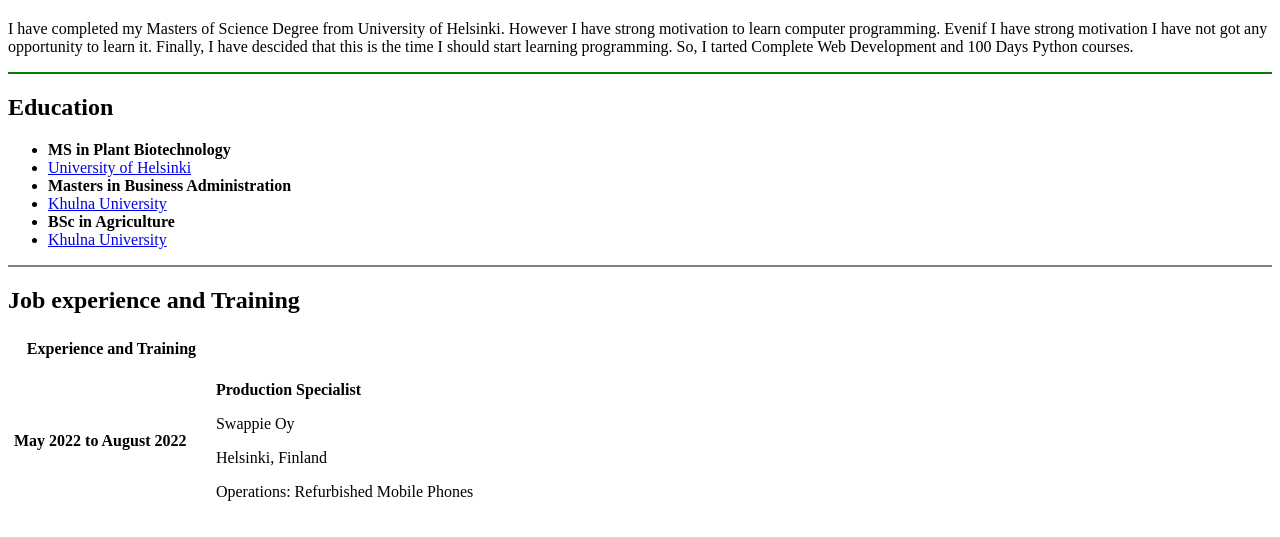
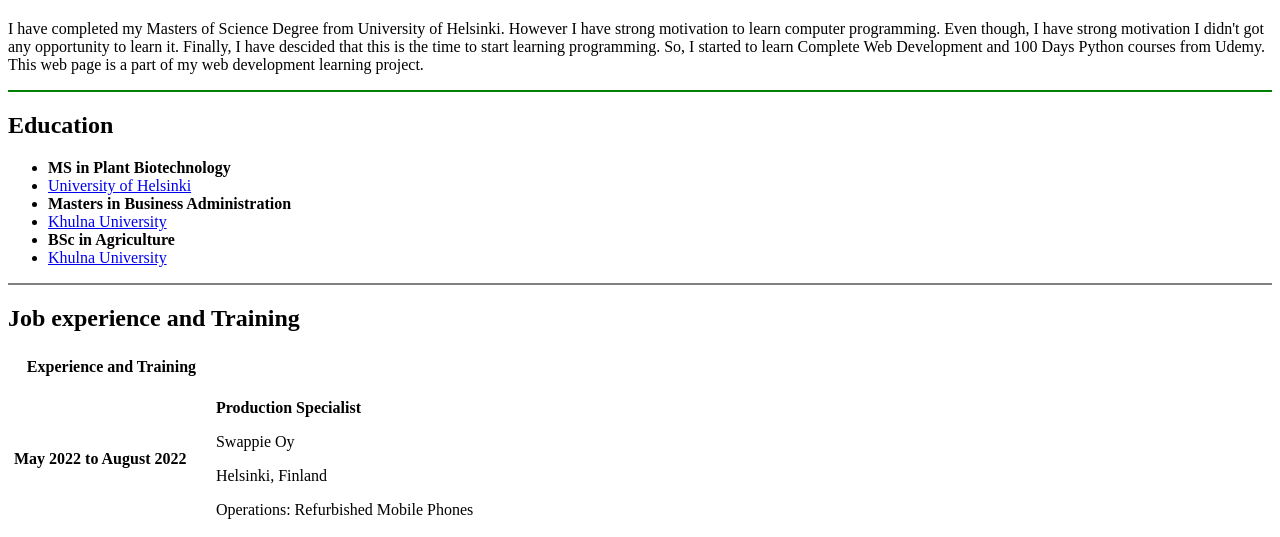
Before and after one commit to Bishwajitkuat/cv, a plain HTML site: page index.html in a window 1280 px wide. Shown: the part 214-751 px from the top of the page. Drawn offline with Linux system fonts and the light colour scheme.

Commit message:
description updated

```diff
--- a/index.html
+++ b/index.html
@@ -17,9 +17,9 @@
     </tr>
   </table>
   <p>I have completed my Masters of Science Degree from University of Helsinki. However I have strong motivation
-          to learn computer programming. Evenif I have strong motivation I have not got any opportunity to learn it. Finally, I have
-          descided that this is the time I should start learning programming. So, I tarted Complete Web Development and 100 Days Python
-          courses.
+          to learn computer programming. Even though, I have strong motivation I didn't got any opportunity to learn it. Finally, I have
+          descided that this is the time to start learning programming. So, I started to learn Complete Web Development and 100 Days Python
+          courses from Udemy. This web page is a part of my web development learning project.
   </p>
 
 
```
